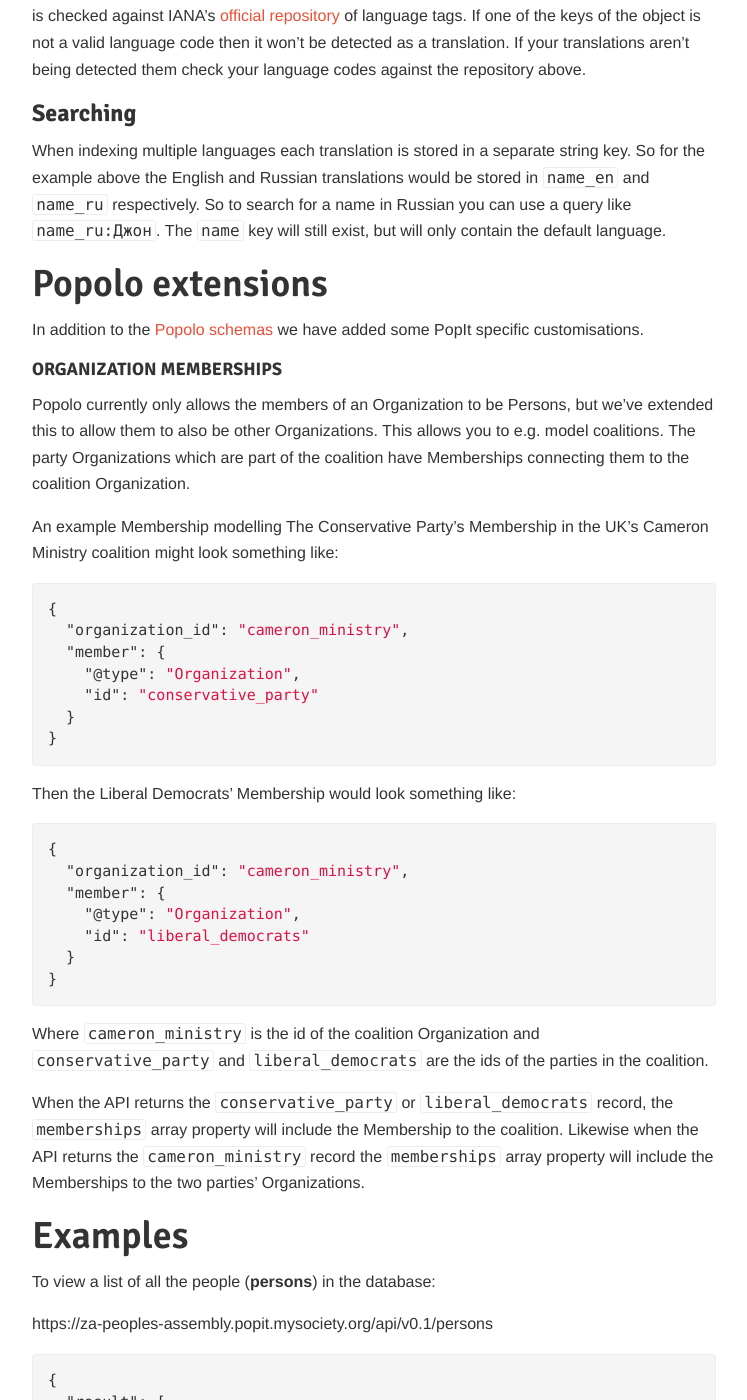
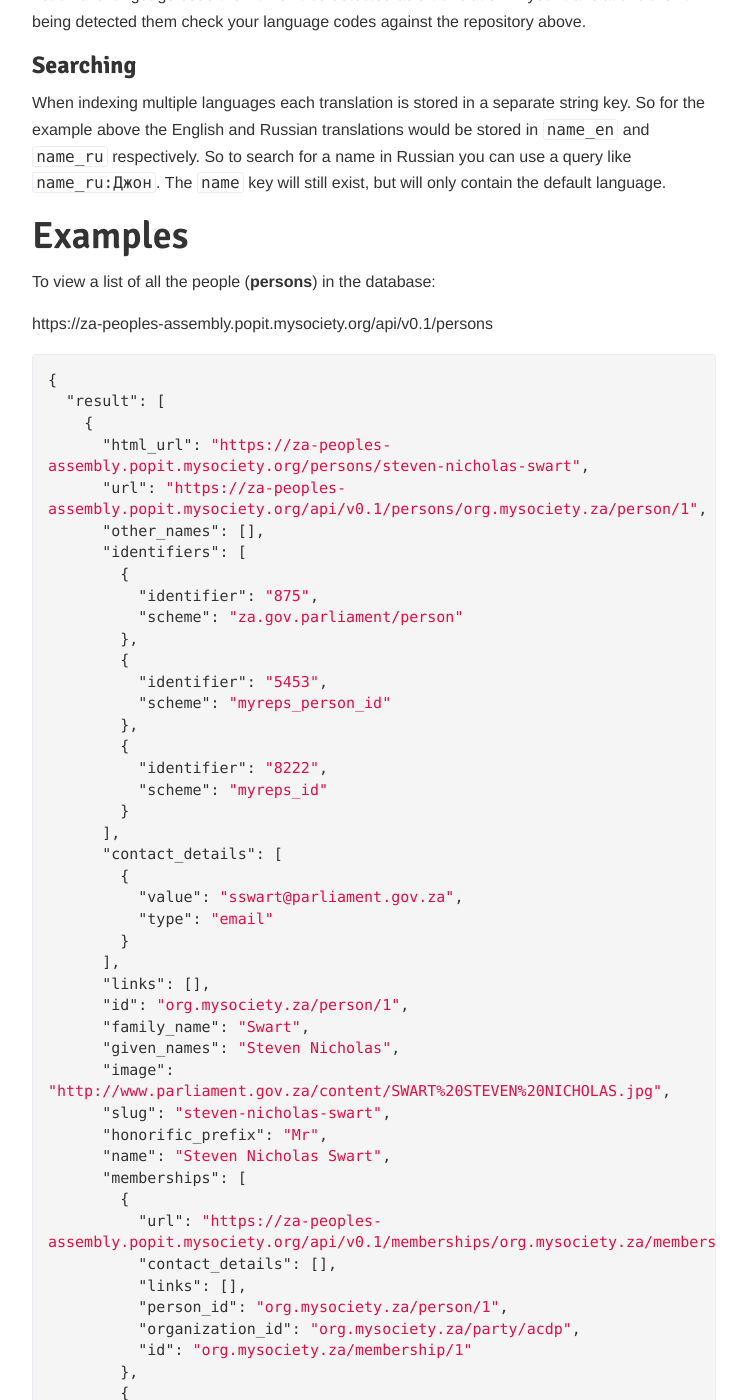
Before and after one commit to mysociety/popit.poplus.org, a Jekyll site: the page built from docs/api/reference.md, in a window 1280 px wide and 1400 px high, scrolled down 3677 px. Shown: the whole window, without its empty margins (266-1013 px from the left). Built offline with Jekyll 4.4.1, drawn with Linux system fonts in a browser that asks for light colours; some of the changed text lies outside the part shown.

Commit message:
Remove Popolo extensions section from reference
The member property on memberships has now been added to the official
Popolo specification, so this is not an extension any more.

```diff
--- a/docs/api/reference.md
+++ b/docs/api/reference.md
@@ -122,42 +122,6 @@ An object is determined to be a translation object if all of the keys are valid
 ### Searching
 
 When indexing multiple languages each translation is stored in a separate string key. So for the example above the English and Russian translations would be stored in `name_en` and `name_ru` respectively. So to search for a name in Russian you can use a query like `name_ru:Джон`. The `name` key will still exist, but will only contain the default language.
-
-## Popolo extensions
-
-In addition to the [Popolo schemas](http://popoloproject.com/specs/) we have added some PopIt specific customisations.
-
-#### Organization memberships
-
-Popolo currently only allows the members of an Organization to be Persons, but we've extended this to allow them to also be other Organizations. This allows you to e.g. model coalitions. The party Organizations which are part of the coalition have Memberships connecting them to the coalition Organization.
-
-An example Membership modelling The Conservative Party's Membership in the UK's Cameron Ministry coalition might look something like:
-
-{% highlight json %}
-{
-  "organization_id": "cameron_ministry",
-  "member": {
-    "@type": "Organization",
-    "id": "conservative_party"
-  }
-}
-{% endhighlight %}
-
-Then the Liberal Democrats' Membership would look something like:
-
-{% highlight json %}
-{
-  "organization_id": "cameron_ministry",
-  "member": {
-    "@type": "Organization",
-    "id": "liberal_democrats"
-  }
-}
-{% endhighlight %}
-
-Where `cameron_ministry` is the id of the coalition Organization and `conservative_party` and `liberal_democrats` are the ids of the parties in the coalition.
-
-When the API returns the `conservative_party` or `liberal_democrats` record, the `memberships` array property will include the Membership to the coalition. Likewise when the API returns the `cameron_ministry` record the `memberships` array property will include the Memberships to the two parties' Organizations.
 
 ## Examples
 
```
